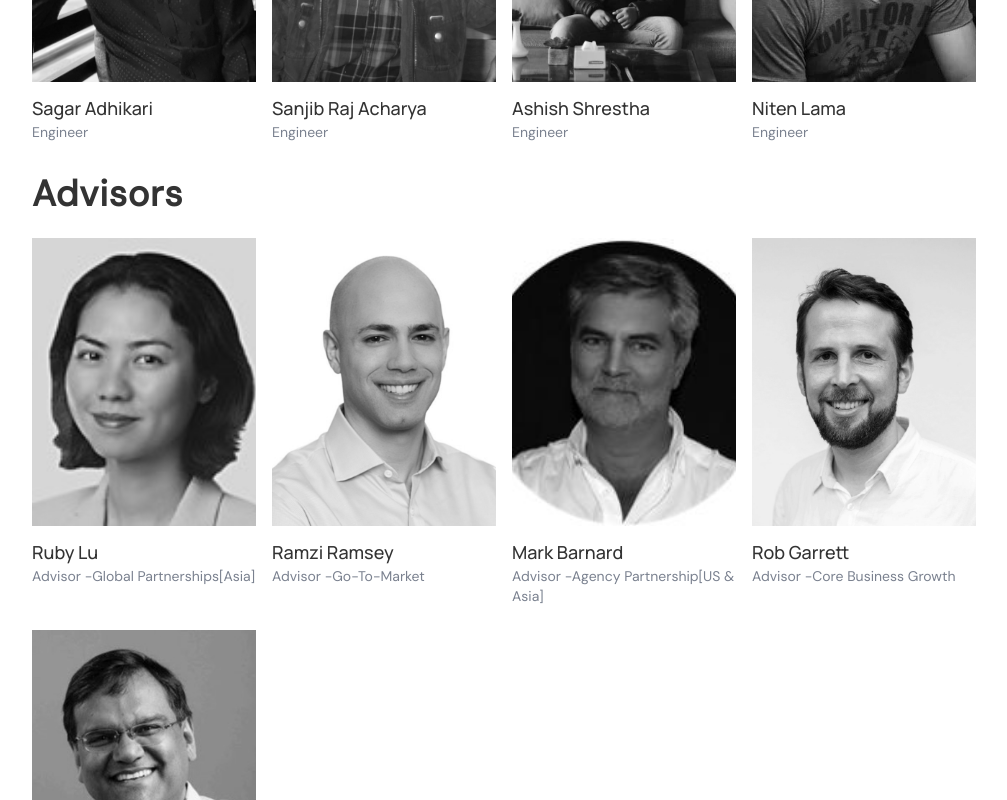
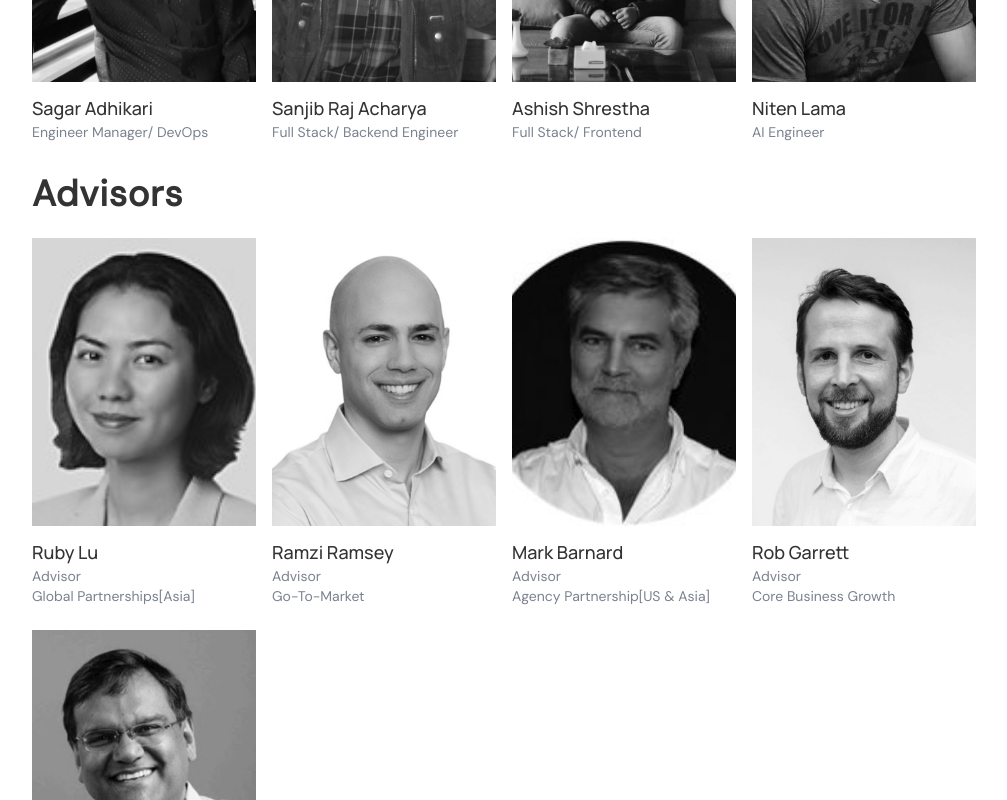
Before and after one commit to SushanGhimire/asmi-website, a React (Create React App) app: page /about in a window 1280 px wide. Shown: the part 1140-1940 px from the top of the page, without its empty margins (136-1143 px from the left). Built offline with nearby package versions, Linux system fonts and the light colour scheme.

Commit message:
team page changed

```diff
--- a/src/components/website/about/integrate/TeamMembers.jsx
+++ b/src/components/website/about/integrate/TeamMembers.jsx
@@ -34,49 +34,49 @@ function TeamMembers() {
     {
       name: "Sagar Adhikari",
       img: sagar,
-      position: "Engineer",
+      position: "Engineer Manager/ DevOps",
     },
     {
       name: "Sanjib Raj Acharya",
       img: sanjib,
-      position: "Engineer",
+      position: "Full Stack/ Backend Engineer",
     },
     {
       name: "Ashish Shrestha",
       img: ashish,
-      position: "Engineer",
+      position: "Full Stack/ Frontend",
     },
     {
       name: "Niten Lama",
       img: niten,
-      position: "Engineer",
+      position: "AI Engineer",
     },
   ];
   let advisors = [
     {
       name: "Ruby Lu",
       img: ruby,
-      position: "Advisor -Global Partnerships[Asia]",
+      position: ["Advisor", " Global Partnerships[Asia]"],
     },
     {
       name: "Ramzi Ramsey",
       img: ramzi,
-      position: "Advisor -Go-To-Market",
+      position: ["Advisor", " Go-To-Market"],
     },
     {
       name: "Mark Barnard",
       img: mark,
-      position: "Advisor -Agency Partnership[US & Asia]",
+      position: ["Advisor", "Agency Partnership[US & Asia]"],
     },
     {
       name: "Rob Garrett",
       img: rob,
-      position: "Advisor -Core Business Growth",
+      position: ["Advisor", "Core Business Growth"],
     },
     {
       name: "Ravi Thomas",
       img: ravi,
-      position: "Advisor -Engineering & Core Business",
+      position: ["Advisor", "Engineering & Core Business"],
     },
   ];
   useEffect(() => {
@@ -143,8 +143,6 @@ function TeamMembers() {
         })}
       </div>
 
-
-
       <div
         className="text-2xl sm:text-3xl md:text-4xl text-darkGray font-black mb-5 tracking-wide mt-8"
         data-aos="fade-up"
@@ -174,7 +172,11 @@ function TeamMembers() {
               <div className="mt-3 text-lg font-manrope text-darkGray font-medium">
                 {name}
               </div>
-              <div className="text-sm text-paragraph">{position}</div>
+              <div className="text-sm text-paragraph flex flex-col">
+                {position.map((data, index) => {
+                  return <span key={index}>{data}</span>;
+                })}
+              </div>
             </div>
           );
         })}
```
